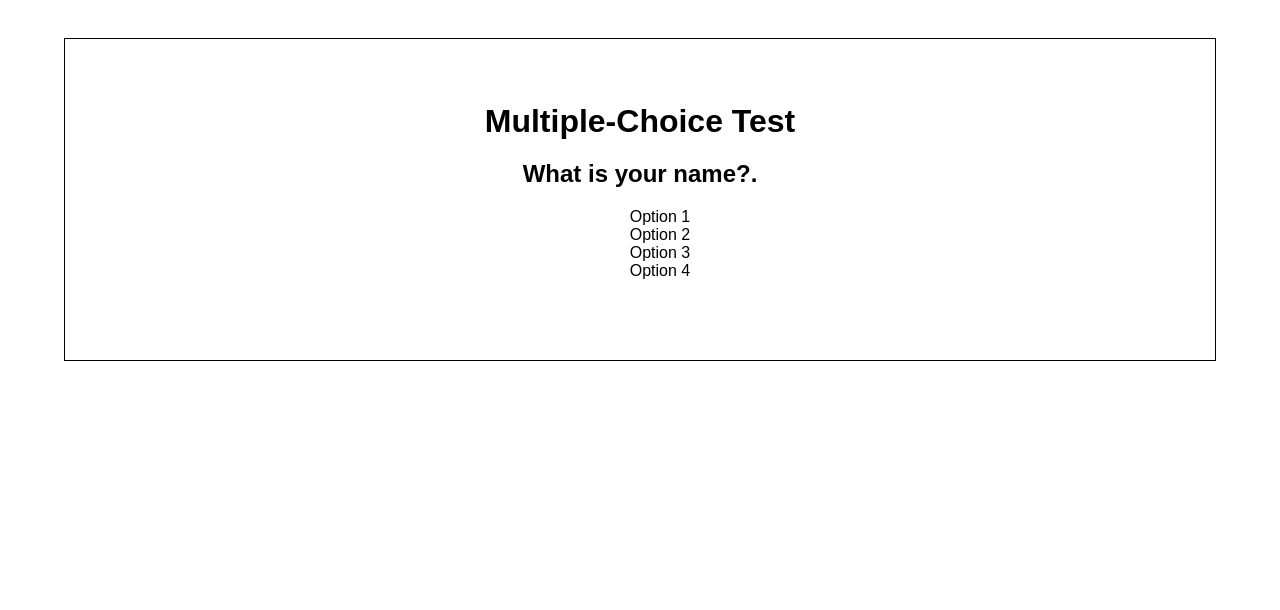
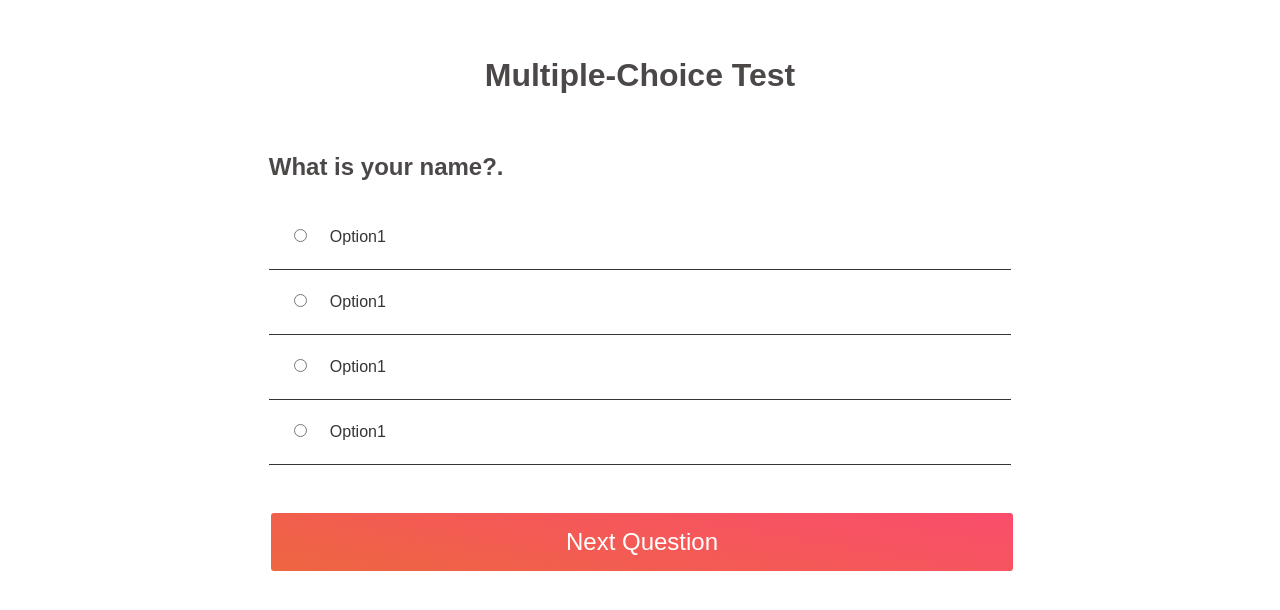
Before and after one commit to anoopmundathan/multiple-choice, a React (Create React App) app: page / in a window 1280 px wide. Shown: the top 610 px of the page. Built offline with nearby package versions, Linux system fonts and the light colour scheme.

Commit message:
Finish UI creation

```diff
--- a/src/App.css
+++ b/src/App.css
@@ -8,7 +8,8 @@ body {
   padding: 0;
   width: 100%;
   height: 100%;
-  font-family: "Arial";
+  font: normal 1em/1.5 "Arial";
+  color: rgb(77, 72, 72)
 }
 
 h1 {
@@ -18,20 +19,67 @@ h1 {
 
 ul {
   list-style: none;
+  margin: 0;
+  padding: 0;
+  cursor: pointer;
+}
+
+li {
+  color: rgb(54, 53, 53);
+  padding: 20px;
+  border-bottom: 1px solid;
+}
+
+label {
+  margin-left: 20px;
 }
 
 .container {
   width: 90%;
-  padding: 5%;
+  padding: 1%;
   margin: 3% auto;
-  border: 1px solid;
 }
 
 .header {
   width: 100%;
+}
+
+.question {
+  margin-top: 50px;
+}
+
+.next-button-container {
+  width: 100%;
   text-align: center;
 }
 
-.question-container {
+.next-button {
+  width: 100%;
+  background: linear-gradient(10deg, #EE6640 0%, #FA4D6D 100%);
+  border: none;
+  color: white;
+  padding: 15px 32px;
   text-align: center;
+  text-decoration: none;
+  display: inline-block;
+  font-size: 1.5em;
+  margin: 2em 2px;
+  cursor: pointer;
+  border-radius: 3px;
 }
+
+@media screen and (min-width: 600px) {
+  .container {
+    width: 70%;
+  }
+  .header {
+    text-align: center;
+  }
+}
+
+@media screen and (min-width: 900px) {
+  .container {
+    width: 60%;
+  }
+
+}
--- a/src/App.js
+++ b/src/App.js
@@ -2,17 +2,83 @@ import React, { Component } from 'react'
 import './App.css'
 
 import Header from './components/Header'
-import Question from './components/Question'
+import Detail from './components/Detail'
 
 class App extends Component {
   render() {
     return (
       <div className="container">
         <Header name="Multiple-Choice Test" />
-        <Question />
+        <Detail />
       </div>
     );
   }
 }
 
+const questions = [
+  {
+    text: 'What is your name',
+    choices: [
+      {
+        text: 'Anoop',
+        answer: false
+      },
+      {
+        text: 'Mundathan',
+        answer: false
+      },
+      {
+        text: 'Anvita',
+        answer: true
+      },
+      {
+        text: 'Neethu',
+        answer: false
+      },
+    ]
+  },
+  {
+    text: 'What is your wife name',
+    choices: [
+      {
+        text: 'Anoop',
+        answer: false
+      },
+      {
+        text: 'Mundathan',
+        answer: false
+      },
+      {
+        text: 'Anvita',
+        answer: false
+      },
+      {
+        text: 'Neethu',
+        answer: true
+      },
+    ]
+  },
+  {
+    text: 'Where are you living?.',
+    choices: [
+      {
+        text: 'Anoop',
+        answer: false
+      },
+      {
+        text: 'Mundathan',
+        answer: false
+      },
+      {
+        text: 'Anvita',
+        answer: false
+      },
+      {
+        text: 'Neethu',
+        answer: true
+      }
+    ]
+  }
+]
+
 export default App
--- /dev/null
+++ b/src/components/Detail.js
@@ -0,0 +1,15 @@
+import React from 'react'
+
+import Question from './Question'
+import NextButton from './NextButton'
+
+const Detail = () => {
+  return(
+    <div className="detail">
+      <Question />
+      <NextButton />
+    </div>
+  )
+}
+
+export default Detail
--- /dev/null
+++ b/src/components/NextButton.js
@@ -0,0 +1,14 @@
+import React from 'react'
+
+const NextButton = () => {
+  return(
+    <div className="next-button-container">
+      <input
+        className="next-button"
+        type="button"
+        value="Next Question"/>
+    </div>
+  )
+}
+
+export default NextButton
--- a/src/components/Question.js
+++ b/src/components/Question.js
@@ -1,17 +1,43 @@
 import React from 'react'
 
-const Question = () => {
+const QuestionText = () => <h2>What is your name?.</h2>
+
+const Choices = () => {
   return(
-    <div className="question-container">
-      <h2>What is your name?.</h2>
+    <div className="choices">
       <ul>
-        <li>Option 1</li>
-        <li>Option 2</li>
-        <li>Option 3</li>
-        <li>Option 4</li>
+        <li>
+          <input type="radio" id="choice1"
+          name="choice" value="Option1" />
+          <label for="choice1">Option1</label>
+        </li>
+        <li>
+          <input type="radio" id="choice1"
+          name="choice" value="Option1" />
+          <label for="choice1">Option1</label>
+        </li>
+        <li>
+          <input type="radio" id="choice1"
+          name="choice" value="Option1" />
+          <label for="choice1">Option1</label>
+        </li>
+        <li>
+          <input type="radio" id="choice1"
+          name="choice" value="Option1" />
+          <label for="choice1">Option1</label>
+        </li>
       </ul>
     </div>
   )
 }
 
+const Question = () => {
+  return(
+    <div className="question">
+      <QuestionText />
+      <Choices />
+    </div>
+  )
+}
+
 export default Question
```
